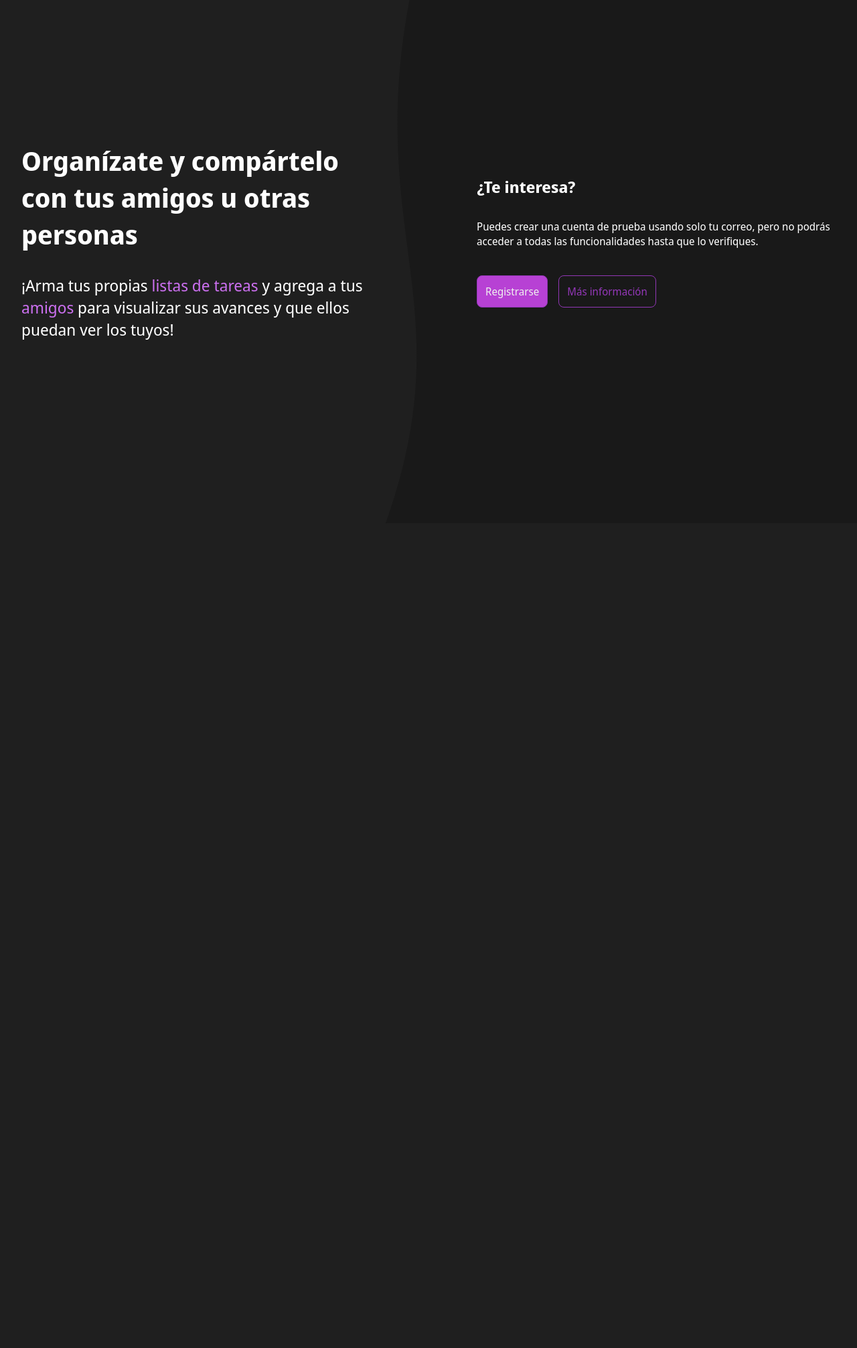
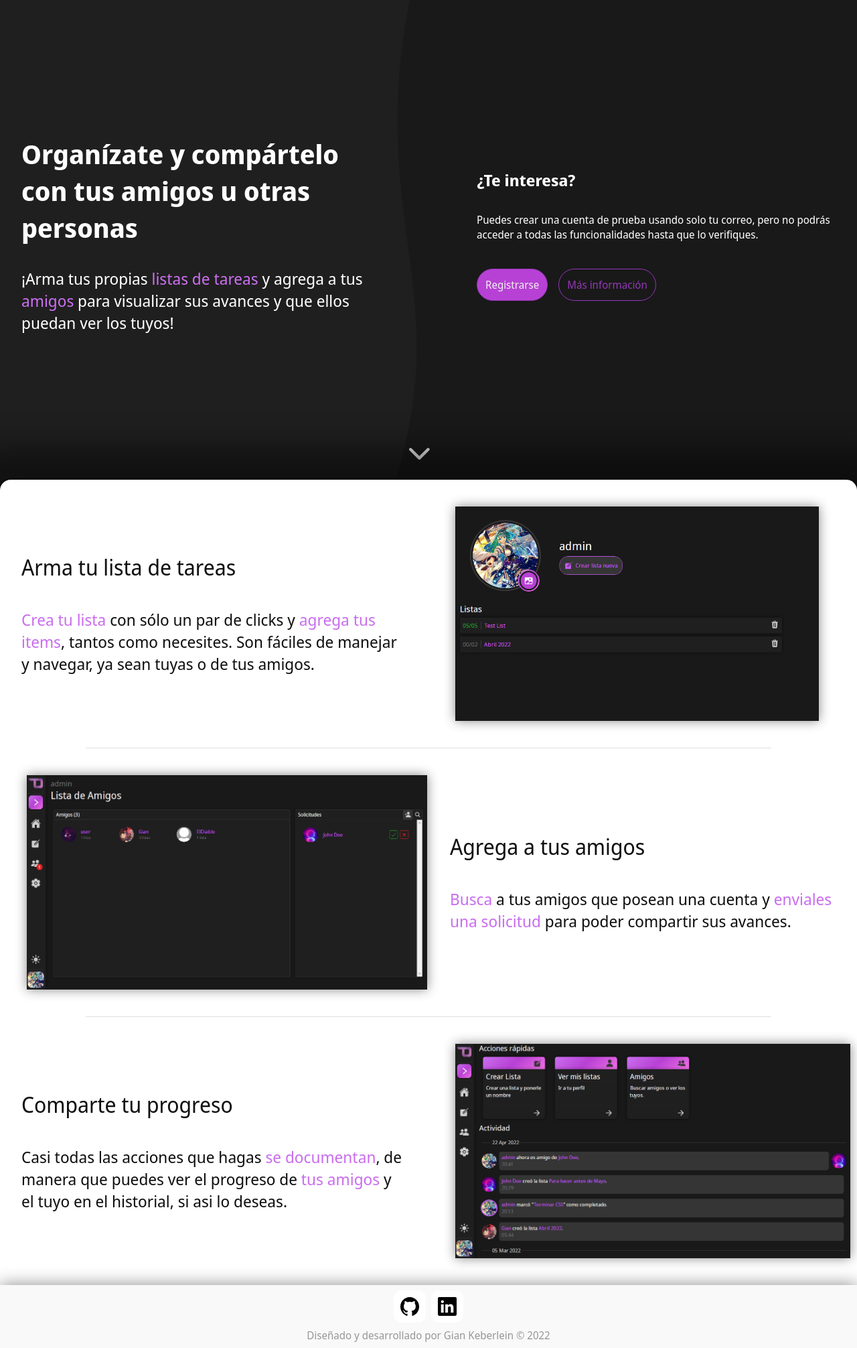
Before and after one commit to GianK128/Flask-To-Do-List, a Flask app: page / in a window 1280 px wide. Shown: the part 80-2092 px from the top of the page at 67% size. Before the commit the page ends 587 px from the top, so only its background shows below. Run offline with Flask 2, Linux system fonts and the light colour scheme.

Commit message:
feat: Agregar estilo a la landing page (CSS y JS)

```diff
--- a/todo_list/static/landing_page.css
+++ b/todo_list/static/landing_page.css
@@ -12,6 +12,14 @@ main {
 
 span.text-highlight {
     color: var(--clr-main);
+}
+
+.divider {
+    width: 80%;
+    height: 0.05em;
+    border-radius: 5px;
+    background-color: var(--clr-sidebar-highlight);
+    align-self: center;
 }
 
 .topbar.in-start {
@@ -38,7 +46,7 @@ span.text-highlight {
     justify-content: center;
     align-items: center;
     width: 100%;
-    height: 90vh;
+    height: 87.5vh;
     color: #fff;
     background-color: #191919;
 }
@@ -46,6 +54,28 @@ span.text-highlight {
 .hero svg {
     position: absolute;
     transform: translate(0%, -5%);
+}
+
+.hero .chevron {
+    cursor: pointer;
+    position: absolute;
+    display: flex;
+    justify-content: center;
+    align-items: center;
+    bottom: 2.5%;
+    left: 50%;
+    width: 4em;
+    aspect-ratio: 1 / 1;
+    outline: none;
+    border: none;
+    transform: translate(-75%, 0);
+    background-color: transparent;
+    animation: chevron-bounce 1.5s infinite linear;
+}
+
+.chevron ion-icon {
+    font-size: 3.5em;
+    color: #eee
 }
 
 .hero .content {
@@ -102,3 +132,116 @@ span.text-highlight {
     display: flex;
     gap: 1em;
 }
+
+.info {
+    display: flex;
+    flex-direction: column;
+    justify-content: space-between;
+    align-items: center;
+    width: 100%;
+    background-color: var(--clr-sidebar);
+    z-index: 10;
+    box-shadow: 0 0 3em 3em var(--clr-shadow);
+    border-radius: 1em 1em 0 0;
+}
+
+.info section {
+    display: flex;
+    justify-content: space-between;
+    align-items: center;
+    width: 100%;
+    height: 25em;
+}
+
+.info section .content {
+    display: flex;
+    flex-direction: column;
+    justify-content: center;
+    align-items: flex-start;
+    width: 50%;
+    height: 100%;
+    padding: 2em;
+    gap: 2.5em;
+}
+
+.info section .content h2 {
+    font-size: 2em;
+    font-weight: 400;
+}
+
+.info section .content p {
+    font-size: 1.5em;
+    font-weight: 300;
+}
+
+.info section .images {
+    display: flex;
+    justify-content: center;
+    align-items: center;
+    width: 50%;
+    height: 100%;
+    padding: 2.5em;
+}
+
+.info section .image {
+    width: 100%;
+    height: 100%;
+}
+
+.info section .image img {
+    height: 100%;
+    z-index: 10;
+    box-shadow: 0 0 1em var(--clr-shadow);
+}
+
+footer {
+    display: flex;
+    flex-direction: column;
+    justify-content: center;
+    align-items: center;
+    width: 100%;
+    padding: 0.5em;
+    box-shadow: 0 0 1.5em var(--clr-shadow);
+    background-color: var(--clr-background);
+    color: var(--clr-text-obscured);
+    z-index: 30;
+    gap: 0.5em;
+}
+
+footer .links {
+    display: flex;
+    justify-content: center;
+    align-items: center;
+    gap: 0.5em;
+}
+
+footer a {
+    display: flex;
+    justify-content: center;
+    align-items: center;
+    width: 3em;
+    aspect-ratio: 1 / 1;
+    border-radius: 0.75em;
+    background-color: var(--clr-sidebar);
+    transition: all .1s ease;
+}
+
+footer a:hover {
+    background-color: var(--clr-sidebar-highlight);
+}
+
+footer a ion-icon {
+    font-size: 2em;
+}
+
+@keyframes chevron-bounce {
+    0% {
+        bottom: 2.5%;
+    }
+    50% {
+        bottom: 1.5%;
+    }
+    100% {
+        bottom: 2.5%;
+    }
+}
--- a/todo_list/static/main.css
+++ b/todo_list/static/main.css
@@ -76,7 +76,7 @@ ion-icon {
     padding: 0.75em;
     border: none;
     outline: none;
-    border-radius: 0.5em;
+    border-radius: 1.5em;
     color: var(--clr-text-accent);
     border: 0.1em solid var(--clr-text-accent);
     background-color: var(--clr-sidebar-highlight);
--- a/todo_list/static/main.js
+++ b/todo_list/static/main.js
@@ -81,10 +81,27 @@ document.querySelectorAll('form .inputs input').forEach(input => {
 
 if (topbar) {
     window.addEventListener('scroll', () => {
-        if (window.scrollY != 0) {
+        if (window.scrollY > 0) {
             topbar.classList.remove('in-start');
         } else {
             topbar.classList.add('in-start');
         }
     })
 }
+
+// Smooth scroll from anchor
+function scrollToInfo() {
+    document.querySelector("#info").scrollIntoView({
+        behavior: 'smooth'
+    });
+}
+
+document.querySelectorAll('a[href^="#"]').forEach(anchor => {
+    anchor.addEventListener('click', function (e) {
+        e.preventDefault();
+
+        document.querySelector(this.getAttribute('href')).scrollIntoView({
+            behavior: 'smooth'
+        });
+    });
+});
--- a/todo_list/templates/base.html
+++ b/todo_list/templates/base.html
@@ -127,6 +127,9 @@
         {% endblock content %}
     </main>
 
+    {% block footer_content %}
+    {% endblock footer_content %}
+
     <script>
         let theme = localStorage.getItem('preferred-theme');
         const darkModeText = document.getElementById('dark-mode-text');
--- a/todo_list/templates/home.html
+++ b/todo_list/templates/home.html
@@ -120,6 +120,9 @@
                             L0,100z"
                     fill="#1f1f1f" />
             </svg>
+            <button onclick="scrollToInfo()" class="chevron">
+                <ion-icon name="chevron-down"></ion-icon>
+            </button>
             <div class="content">
                 <div class="left">
                     <h1>Organízate y compártelo con tus amigos u otras personas</h1>
@@ -134,10 +137,69 @@
                     </p>
                     <div class="buttons">
                         <a href="{{ url_for('auth.sign_up') }}" class="btn btn-primary">Registrarse</a>
-                        <a href="" class="btn btn-secondary">Más información</a>
+                        <a id="moreInfo" href="#info" class="btn btn-secondary">Más información</a>
                     </div>
                 </section>
             </div>
         </div>
+        <div id="info" class="info">
+            <section>
+                <div class="content">
+                    <h2>Arma tu lista de tareas</h2>
+                    <p>
+                        <span class="text-highlight">Crea tu lista</span> con sólo un par de clicks y <span class="text-highlight">agrega tus items</span>, tantos como necesites.
+
+                        Son fáciles de manejar y navegar, ya sean tuyas o de tus amigos.
+                    </p>
+                </div>
+                <div class="images">
+                    <div class="image">
+                        <img src="{{ url_for('static', filename='media/demo-lists-1.png') }}" alt="Preview de listas">
+                    </div>
+                </div>
+            </section>
+            <div class="divider"></div>
+            <section>
+                <div class="images">
+                    <div class="image">
+                        <img src="{{ url_for('static', filename='media/demo-friends.png') }}" alt="Preview de listas">
+                    </div>
+                </div>
+                <div class="content">
+                    <h2>Agrega a tus amigos</h2>
+                    <p>
+                        <span class="text-highlight">Busca</span> a tus amigos que posean una cuenta y <span class="text-highlight">enviales una solicitud</span> para poder compartir sus avances.
+                    </p>
+                </div>
+            </section>
+            <div class="divider"></div>
+            <section>
+                <div class="content">
+                    <h2>Comparte tu progreso</h2>
+                    <p>
+                        Casi todas las acciones que hagas <span class="text-highlight">se documentan</span>, de manera que puedes ver el progreso de <span class="text-highlight">tus amigos</span> y el tuyo en el historial, si asi lo deseas.
+                    </p>
+                </div>
+                <div class="images">
+                    <div class="image">
+                        <img src="{{ url_for('static', filename='media/demo-home.png') }}" alt="Preview de listas">
+                    </div>
+                </div>
+            </section>
+        </div>
     {% endif %}
 {% endblock content %}
+
+{% block footer_content %}
+    <footer>
+        <div class="links">
+            <a href="https://github.com/GianK128" target="_blank" rel="noopener noreferral">
+                <ion-icon name="logo-github"></ion-icon>
+            </a>
+            <a href="https://www.linkedin.com/in/giankeberlein/" target="_blank" rel="noopener noreferral">
+                <ion-icon name="logo-linkedin"></ion-icon>
+            </a>
+        </div>
+        <p>Diseñado y desarrollado por Gian Keberlein © 2022</p>
+    </footer>
+{% endblock footer_content %}
```
